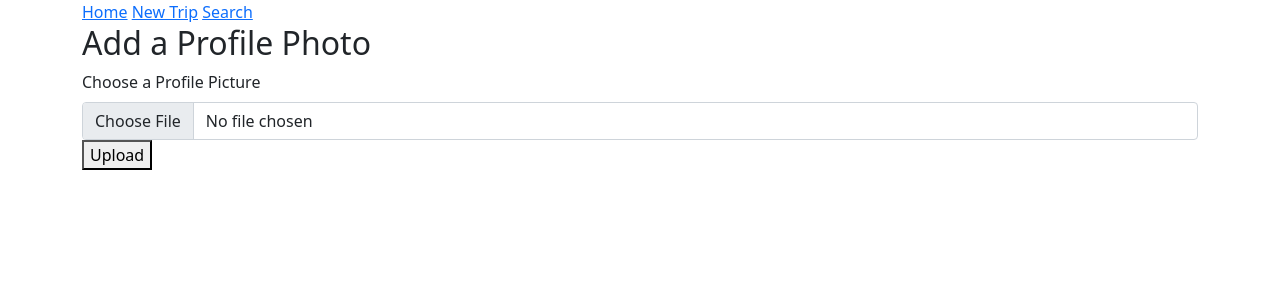
After one commit to taylor-fancher/group_project, a Django app: template main/templates/profile_upload.html in a window 1280 px wide. The commit adds this page. Shown: the top 300 px of the page. Run offline with Django 3.2, Linux system fonts and the light colour scheme; the template is opened without the code that fills it, so the values that code supplies are empty.

Commit message:
added final HTML

```diff
--- /dev/null
+++ b/main/templates/profile_upload.html
@@ -0,0 +1,30 @@
+<!DOCTYPE html>
+<html lang="en">
+
+<head>
+    <meta charset="UTF-8">
+    <meta http-equiv="X-UA-Compatible" content="IE=edge">
+    <meta name="viewport" content="width=device-width, initial-scale=1.0">
+    <link href="https://cdn.jsdelivr.net/npm/bootstrap@5.1.0/dist/css/bootstrap.min.css" rel="stylesheet"
+        integrity="sha384-KyZXEAg3QhqLMpG8r+8fhAXLRk2vvoC2f3B09zVXn8CA5QIVfZOJ3BCsw2P0p/We" crossorigin="anonymous">
+    <title>Upload a Profile Photo</title>
+</head>
+
+<body>
+    <div class="container">
+        <div class="navigation">
+            <a href="/trip">Home</a>
+            <a href="/trip/new">New Trip</a>
+            <a href="/trip/search">Search</a>
+        </div>
+        <div class="upload">
+            <h2>Add a Profile Photo</h2>
+            <form action="/user/profile/upload" method='POST'>
+            {% csrf_token %}
+            <label for="profile_pic" class="form-label">Choose a Profile Picture</label>
+            <input type="file" class="form-control" name='profile_pic' accept='image/png, image/jpeg'>
+            <button>Upload</button>
+            </form>
+        </div>
+    </div>
+</body>
--- a/main/templates/search.html
+++ b/main/templates/search.html
@@ -19,7 +19,7 @@
         </div>
         <div class="search">
             <h3>Search</h3>
-            <form action="/search/results" method="POST">
+            <form action="/trip/search_query" method="POST">
                 {% csrf_token %}
             <input type="text" name='query' placeholder='Search by user or destination' class="form-control">
             <button>Search</button>
--- a/main/templates/search_results.html
+++ b/main/templates/search_results.html
@@ -19,7 +19,7 @@
         </div>
         <div class="search">
             <h3>Search</h3>
-            <form action="/search/results" method="POST">
+            <form action="/trip/search_query" method="POST">
                 {% csrf_token %}
             <input type="text" name='query' placeholder='Make another search' class="form-control">
             <button>Search</button>
--- a/main/urls.py
+++ b/main/urls.py
@@ -11,6 +11,7 @@ urlpatterns = [
     path('trip/new', views.new_trip),
     path('trip/create', views.create_trip),
     path('trip/search', views.search_trip),
+    path('trip/search_query', views.search),
     path('trip/<int:trip_id>', views.trip_info),
     path('trip/<int:trip_id>/edit', views.edit_trip),
     path('trip/<int:trip_id>/delete', views.delete_trip),
@@ -18,5 +19,6 @@ urlpatterns = [
     path('user/<int:user_id>/edit', views.edit_your_profile),
     path('user/<int:user_id>/update', views.update_your_profile),
     path('user/<int:user_id>/delete', views.delete_your_profile),
-
+    path('user/profile/upload', views.profile_upload),
+    path('trip/<int:trip_id>/upload', views.trip_upload),
 ]
```
Also changed, not shown: main/templates/trip_upload.html (added, +30 -0 lines), main/views.py (+11 -0 lines), main/migrations/0001_initial.py (added).
